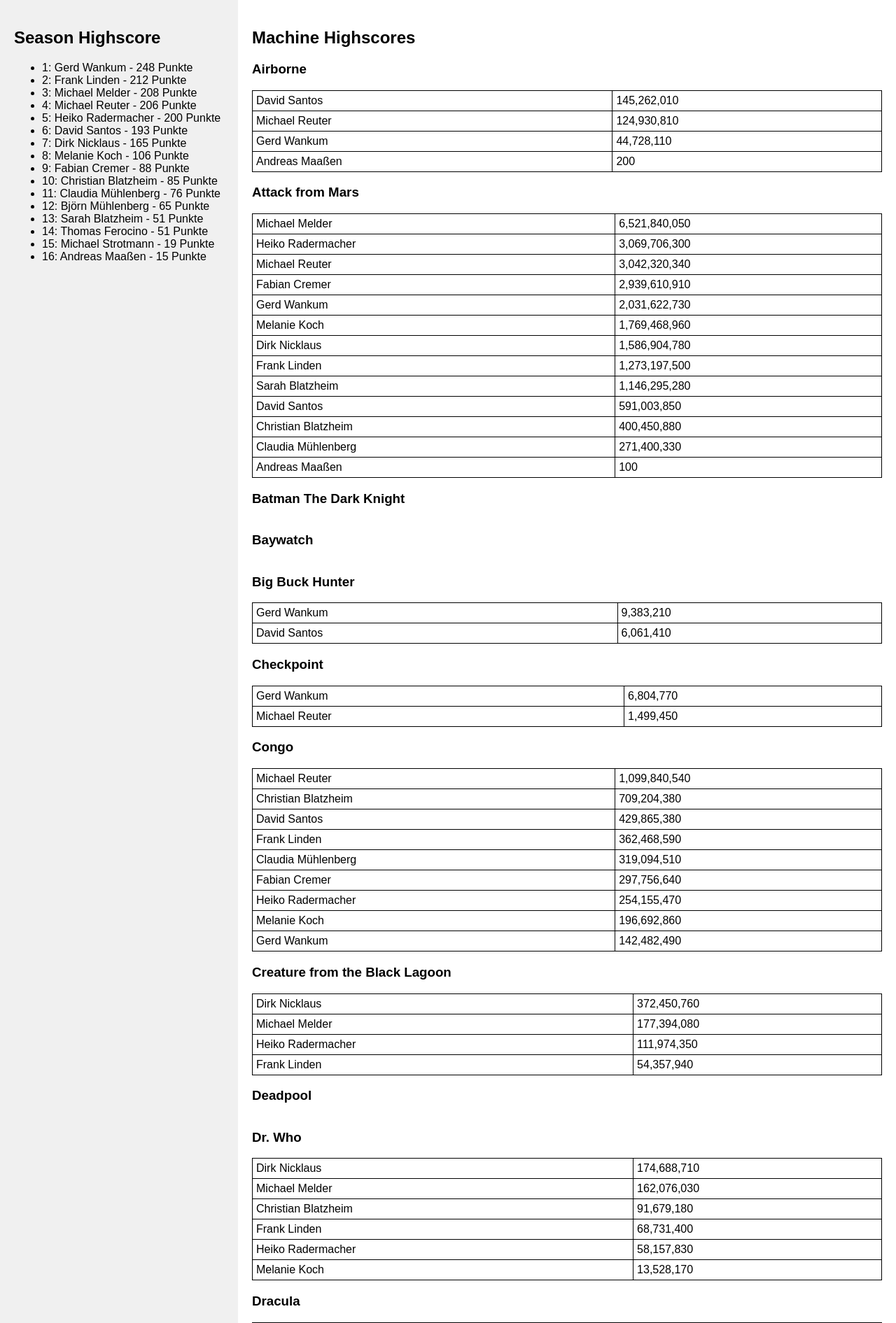
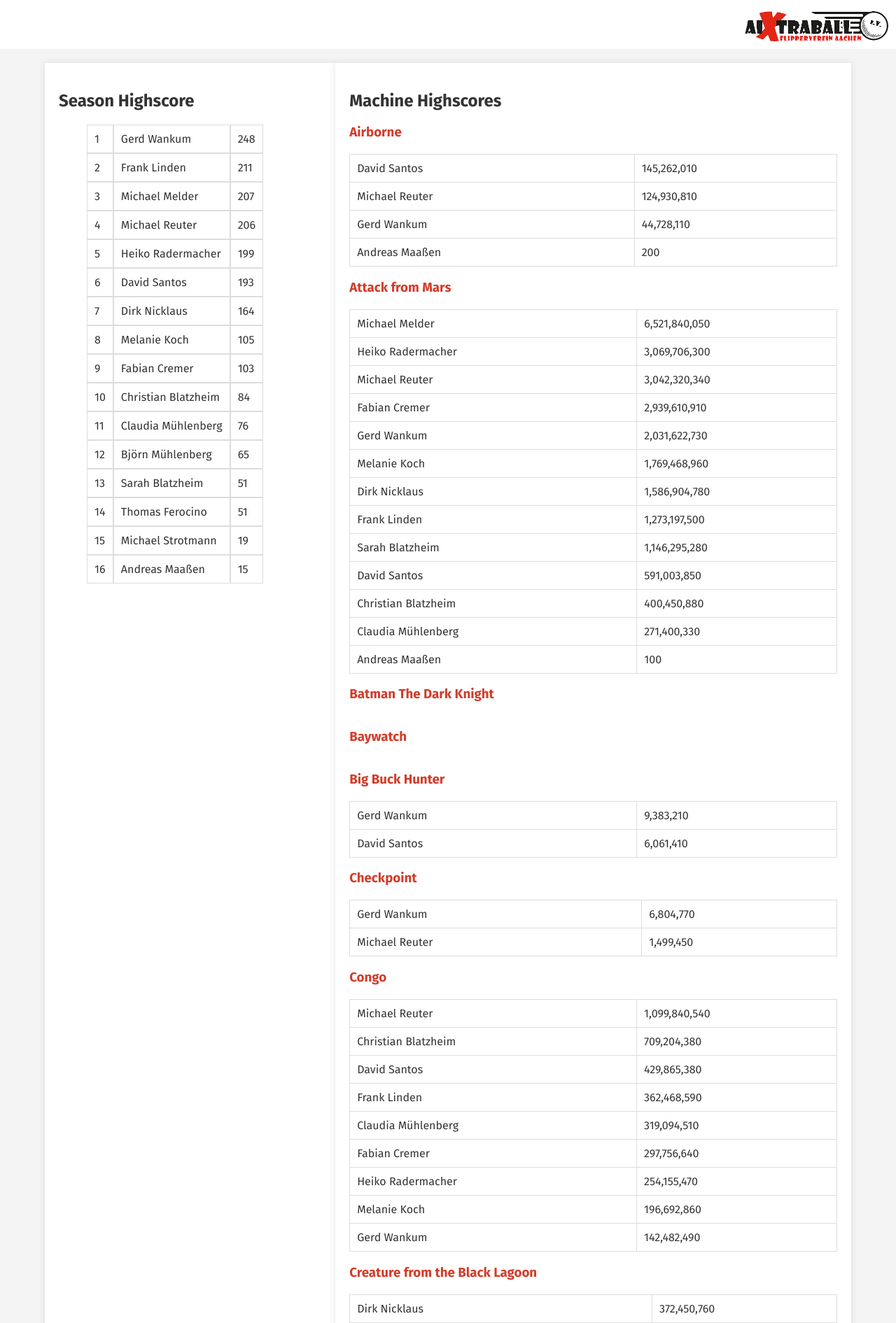
Before and after one commit to fcremer/aixplay, a Flask app: page / in a window 1280 px wide. Shown: the top 1891 px of the page at 70% size. Run offline with Flask 3, Linux system fonts and the light colour scheme; data that the repository does not hold is empty.

Commit message:
- adapt stylesheets - display season highscore as table - adjust headings

```diff
--- a/data.yaml
+++ b/data.yaml
@@ -913,3 +913,7 @@
   pinball_abbreviation: WW
   player_abbreviation: FC
   points: 10000000
+- date: '2023-11-12'
+  pinball_abbreviation: DW
+  player_abbreviation: FC
+  points: 55555555555
--- a/static/script.js
+++ b/static/script.js
@@ -31,15 +31,33 @@
 }
 
 function displayTotalHighscores(data) {
-    const list = document.getElementById('total-highscore-list');
-    list.innerHTML = '';
+    const table = document.getElementById('total-highscore-list');
+    const tbody = document.createElement('tbody');
+
     data.forEach(item => {
         const playerName = playerNamesMap[item.player] || item.player; // Vollständigen Namen verwenden
-        const listItem = document.createElement('li');
-        listItem.textContent = `${item.rank}: ${playerName} - ${item.total_points} Punkte`;
-        list.appendChild(listItem);
+        const row = document.createElement('tr');
+        row.innerHTML = `
+            <td>${item.rank}</td>
+            <td>${playerName}</td>
+            <td>${item.total_points.toLocaleString()}</td>
+        `;
+        tbody.appendChild(row);
     });
+
+    // Löschen des alten Inhalts der Tabelle und Hinzufügen des neuen tbody
+//    table.innerHTML = `
+//        <thead>
+//            <tr>
+//                <th>#</th>
+//                <th>Player</th>
+//                <th>Points</th>x
+//            </tr>
+//        </thead>
+//    `;
+    table.appendChild(tbody);
 }
+
 
 function fetchPinballHighscores() {
     fetch('/pinball')
--- a/static/style.css
+++ b/static/style.css
@@ -1,11 +1,17 @@
 body, html {
-    font-family: Arial, sans-serif;
+    font-family: 'Fira Sans', sans-serif; /* Aktualisierung der Schriftart */
     margin: 0;
     padding: 0;
+    background-color: #f4f4f4; /* Leichter Hintergrund für einen modernen Look */
+    color: #333; /* Dunklere Schriftfarbe für bessere Lesbarkeit */
 }
 
 .container {
     display: flex;
+    width: 90%; /* Zentrieren und Begrenzen der Breite für besseres Layout */
+    max-width: 1200px; /* Maximale Breite für große Bildschirme */
+    margin: auto; /* Automatische Ränder für Zentrierung */
+    padding: 20px; /* Padding für den inneren Abstand */
 }
 
 .column {
@@ -13,28 +19,74 @@
 }
 
 #total-highscores {
-    width: 25%;
-    background-color: #f0f0f0;
+    width: 35%;
+    background-color: #ffffff; /* Helles Design für den Container */
+    box-shadow: 0 0 10px rgba(0, 0, 0, 0.1); /* Leichter Schatten für Tiefe */
 }
 
 #pinball-highscores {
-    width: 75%;
+    width: 65%;
+    background-color: #ffffff;
+    box-shadow: 0 0 10px rgba(0, 0, 0, 0.1);
 }
 
 table {
     width: 100%;
     border-collapse: collapse;
+    margin-top: 20px; /* Abstand von der Überschrift */
 }
 
 table, th, td {
-    border: 1px solid black;
+    border: 1px solid #ddd; /* Hellerer Rand für einen subtileren Look */
 }
 
 th, td {
-    padding: 5px;
+    padding: 10px; /* Mehr Padding für besseren visuellen Abstand */
     text-align: left;
 }
 
 thead {
-    background-color: #f0f0f0;
+    background-color: #333; /* Dunklerer Hintergrund für Kopfzeilen */
+    color: #fff; /* Weiße Schriftfarbe für Kontrast */
 }
+
+h3 {
+    font-weight: 700;
+    color: #D23C29; /* Farbe der Überschriften */
+}
+
+select, input, button {
+    width: 100%;
+    padding: 10px;
+    margin-top: 10px;
+}
+
+.score-entry {
+    max-width: 400px;
+    margin: auto;
+}
+
+/* Responsive Design: Anpassungen für kleinere Bildschirme */
+@media (max-width: 768px) {
+    .container {
+        flex-direction: column;
+    }
+
+    #total-highscores, #pinball-highscores {
+        width: 100%;
+    }
+}
+
+
+header {
+    display: flex;
+    justify-content: flex-end; /* Logo rechtsbündig */
+    padding: 10px;
+    background-color: #ffffff; /* Hintergrundfarbe passend zum Logo Background */
+    /* Weitere Stil-Definitionen für den Header */
+}
+
+#header-logo {
+    height: 50px; /* oder eine andere passende Größe */
+    /* Weitere Stil-Definitionen für das Logo */
+}
--- a/templates/index.html
+++ b/templates/index.html
@@ -5,8 +5,13 @@
     <title>Pinball Highscores</title>
     <link rel="stylesheet" href="{{ url_for('static', filename='style.css') }}">
     <script src="{{ url_for('static', filename='script.js') }}"></script>
+    <link href="https://fonts.googleapis.com/css2?family=Fira+Sans:wght@400;500;700&display=swap" rel="stylesheet">
 </head>
 <body>
+    <header>
+        <!-- Andere Header-Elemente, falls vorhanden -->
+        <img src="{{ url_for('static', filename='logo.png') }}" alt="Logo" id="header-logo">
+    </header>
     <div class="container">
         <div id="total-highscores" class="column">
             <h2>Season Highscore</h2>
--- a/templates/playeroverview.html
+++ b/templates/playeroverview.html
@@ -6,6 +6,7 @@
     <title>Player Overview</title>
     <link rel="stylesheet" href="{{ url_for('static', filename='style.css') }}">
     <script src="{{ url_for('static', filename='playeroverview.js') }}"></script>
+    <link href="https://fonts.googleapis.com/css2?family=Fira+Sans:wght@400;500;700&display=swap" rel="stylesheet">
 </head>
 <body>
     <div class="player-overview">
```
Also changed, not shown: static/mobile.css (deleted, +0 -16 lines), templates/mobile.html (+8 -3 lines), static/Logo.png (added).
